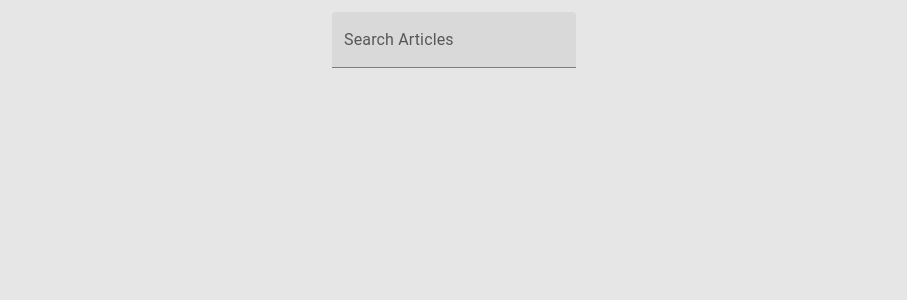
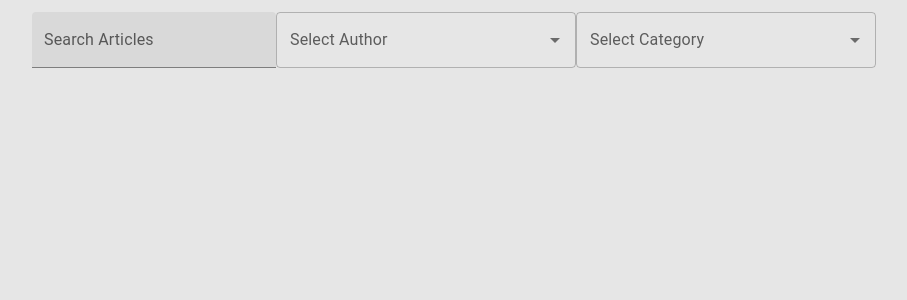
Before and after one commit to isaac-wahba/news-aggregator, a React (Create React App) app: page / in a window 1280 px wide. Shown: the top 300 px of the page, without its empty margins (186-1093 px from the left). Built offline with nearby package versions, Linux system fonts and the light colour scheme; no server answers.

Commit message:
use auto complete for authors and catregories

```diff
--- a/src/components/AutoComplete/AutoComplete.tsx
+++ b/src/components/AutoComplete/AutoComplete.tsx
@@ -1,12 +1,12 @@
 import Autocomplete from '@mui/material/Autocomplete';
 import TextField from '@mui/material/TextField';
-import React from 'react';
 interface AutoCompleteProps {
   options: string[];
+  onSelect: (value: string) => void;
   label: string;
 }
 
-function AutoComplete({ options, label }: AutoCompleteProps) {
+function AutoComplete({ options, label, onSelect }: AutoCompleteProps) {
   return (
     <div>
       <Autocomplete
@@ -14,6 +14,10 @@ function AutoComplete({ options, label }: AutoCompleteProps) {
         id="combo-box"
         options={options}
         sx={{ width: 300 }}
+        onChange={(event: any, newValue: string | null) => {
+          console.log(newValue);
+          onSelect(newValue as string);
+        }}
         renderInput={(params) => <TextField {...params} label={label} />}
       />
     </div>
--- a/src/hooks/useFetchArticles.tsx
+++ b/src/hooks/useFetchArticles.tsx
@@ -23,6 +23,11 @@ function useFetchAggregatedArticles(
 
   useEffect(() => {
     if (searchQuery !== '') fetchAllArticles();
+    else {
+      setArticles([]);
+      setErrors([]);
+      setIsLoading(false);
+    }
   }, [searchQuery]);
 
   const fetchAllArticles = async () => {
--- a/src/pages/HomePage/HomePage.tsx
+++ b/src/pages/HomePage/HomePage.tsx
@@ -5,9 +5,12 @@ import fetchNewsApiArticles from '../../services/data/fetchNewsApiArticles';
 import fetchNYTArticles from '../../services/data/fetchNytArticles';
 import fetchTheGardianArticles from '../../services/data/fetchTheGardianData';
 import './HomePage.css';
+import AutoComplete from '../../components/AutoComplete/AutoComplete';
 
 function HomePage() {
   const [searchQuery, setSearchQuery] = useState<string>('');
+  const [selectedAuthor, setSelectedAuthor] = useState<string>('');
+  const [selectedCategory, setSelectedCategory] = useState<string>('');
 
   const { articles, errors, isLoading } = useFetchAggregatedArticles(
     searchQuery,
@@ -18,10 +21,26 @@ function HomePage() {
   const onArticleSearch = (query: string) => {
     setSearchQuery(query);
   };
+  const onAuthorSelect = (author: string) => {
+    setSelectedAuthor(author);
+  };
+  const onCategorySelect = (category: string) => {
+    setSelectedCategory(category);
+  };
   return (
     <div className="layout">
       <div className="page-header">
         <SearchField onSearch={onArticleSearch} />
+        <AutoComplete
+          label="Select Author"
+          onSelect={onAuthorSelect}
+          options={['a', 'b', 'c']}
+        />
+        <AutoComplete
+          label="Select Category"
+          onSelect={onCategorySelect}
+          options={['a', 'b', 'c']}
+        />
       </div>
     </div>
   );
```
